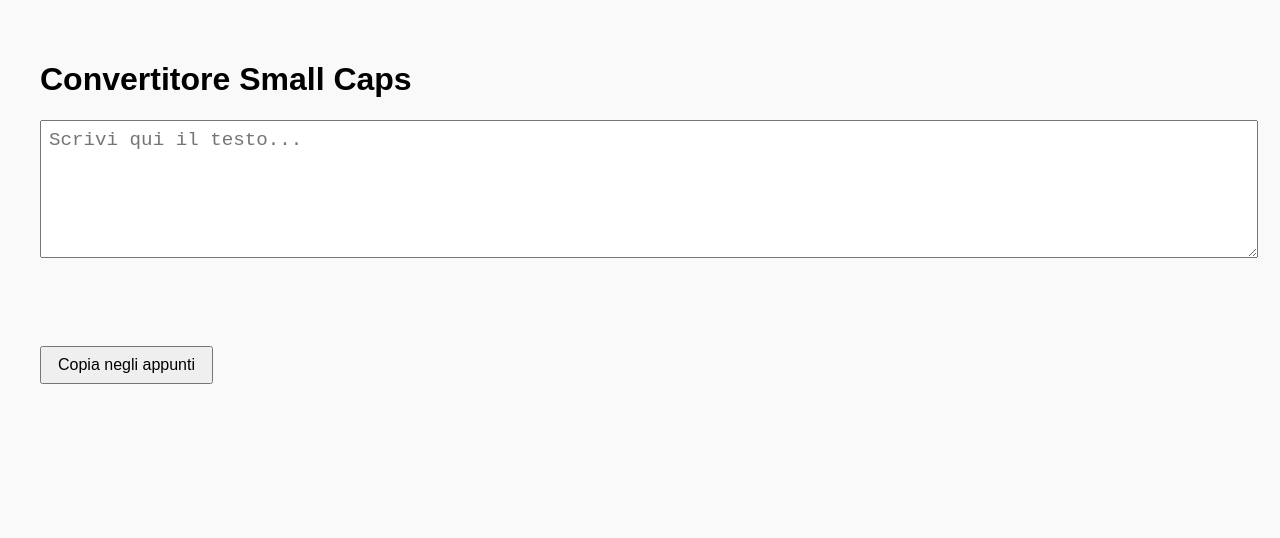
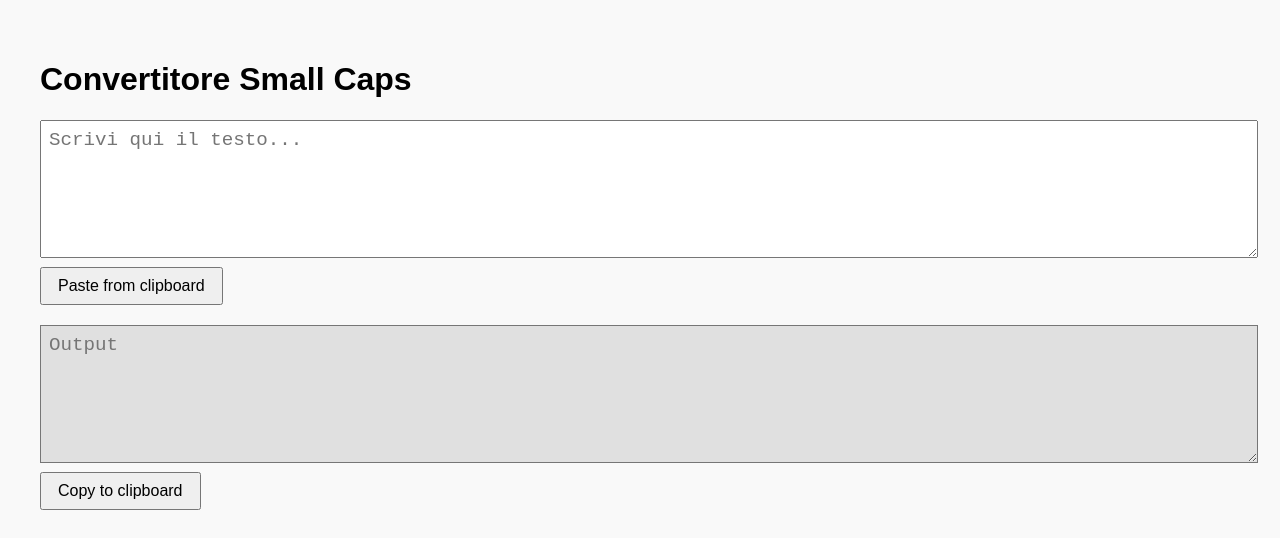
Before and after one commit to moodialpy/moodial88, a plain HTML site: page index.html in a window 1280 px wide. Drawn offline with Linux system fonts and the light colour scheme.

Commit message:
Update index.html

```diff
--- a/index.html
+++ b/index.html
@@ -5,16 +5,41 @@
     <title>Convertitore Small Caps</title>
     <style>
         body { font-family: sans-serif; padding: 2rem; background: #f9f9f9; }
-        textarea { width: 100%; height: 120px; font-size: 1.2rem; padding: 0.5rem; }
-        #output { margin-top: 1rem; font-size: 1.4rem; color: #333; min-height: 60px; }
-        button { margin-top: 0.5rem; padding: 0.5rem 1rem; font-size: 1rem; }
+        textarea {
+            width: 100%;
+            height: 120px;
+            font-size: 1.2rem;
+            padding: 0.5rem;
+            resize: vertical;
+        }
+        textarea[readonly] {
+            background: #e0e0e0;
+            cursor: default;
+        }
+        button {
+            margin: 0.3rem 0.3rem 0.3rem 0;
+            padding: 0.5rem 1rem;
+            font-size: 1rem;
+        }
+        .box {
+            margin-bottom: 1rem;
+        }
     </style>
 </head>
 <body>
     <h1>Convertitore Small Caps</h1>
-    <textarea id="textInput" placeholder="Scrivi qui il testo..."></textarea>
-    <div id="output"></div>
-    <button id="copyBtn">Copia negli appunti</button>
+
+    <div class="box">
+        <textarea id="textInput" placeholder="Scrivi qui il testo..."></textarea>
+        <br>
+        <button id="pasteBtn">Paste from clipboard</button>
+    </div>
+
+    <div class="box">
+        <textarea id="textOutput" placeholder="Output" readonly></textarea>
+        <br>
+        <button id="copyBtn">Copy to clipboard</button>
+    </div>
 
     <script>
         let smallCapsMap = {};
@@ -22,13 +47,12 @@
         // Carica la mappa dal JSON
         fetch('small_caps.json')
             .then(response => response.json())
-            .then(data => {
-                smallCapsMap = data;
-            });
+            .then(data => { smallCapsMap = data; });
 
         const textInput = document.getElementById('textInput');
-        const output = document.getElementById('output');
+        const textOutput = document.getElementById('textOutput');
         const copyBtn = document.getElementById('copyBtn');
+        const pasteBtn = document.getElementById('pasteBtn');
 
         // Funzione di conversione
         function toSmallCaps(text) {
@@ -37,14 +61,25 @@
 
         // Aggiornamento live
         textInput.addEventListener('input', () => {
-            output.textContent = toSmallCaps(textInput.value);
+            textOutput.value = toSmallCaps(textInput.value);
         });
 
-        // Copia negli appunti
+        // Copia output negli appunti
         copyBtn.addEventListener('click', () => {
-            navigator.clipboard.writeText(output.textContent)
+            navigator.clipboard.writeText(textOutput.value)
                 .then(() => alert('Testo copiato negli appunti!'))
                 .catch(err => alert('Errore: impossibile copiare'));
+        });
+
+        // Paste dall’appunti nel box input
+        pasteBtn.addEventListener('click', async () => {
+            try {
+                const text = await navigator.clipboard.readText();
+                textInput.value = text;
+                textOutput.value = toSmallCaps(text);
+            } catch (err) {
+                alert('Errore: impossibile leggere dagli appunti');
+            }
         });
     </script>
 </body>
```
